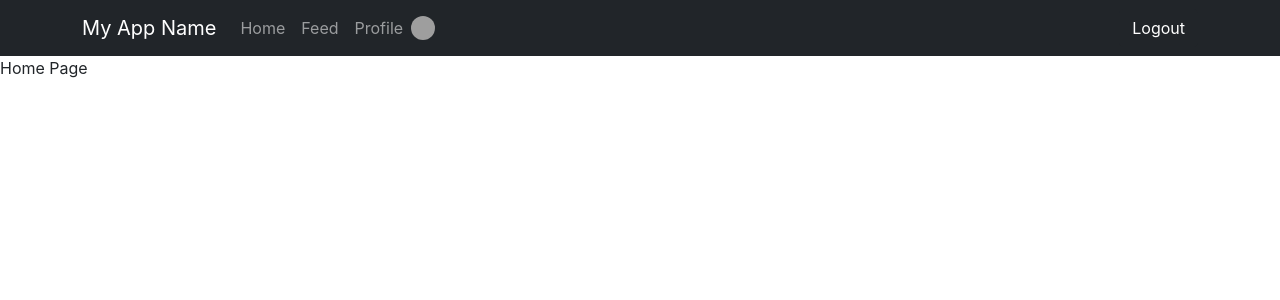
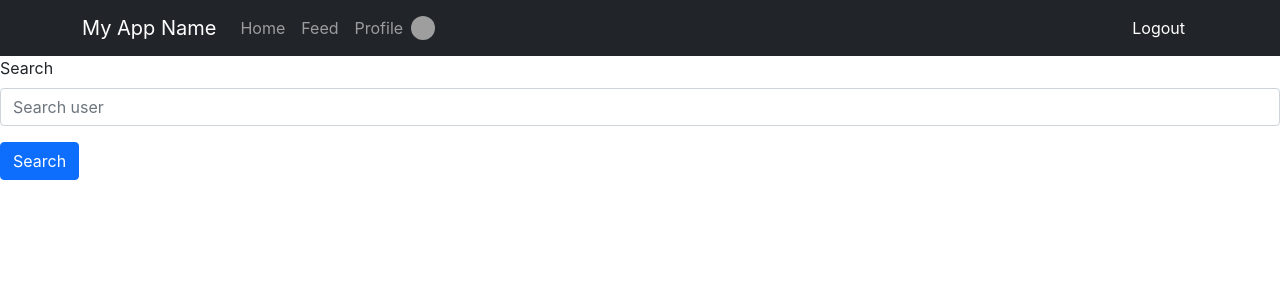
Before and after one commit to jbaranel/web-app, a React (Create React App) app in the folder frontend/: page /home in a window 1280 px wide. Shown: the top 300 px of the page. Built offline with nearby package versions, Linux system fonts and the light colour scheme; sample sign-in values are in the browser's storage; grey boxes are pictures that could not be loaded.

Commit message:
ui changes

```diff
--- a/frontend/src/components/ProfileCard.jsx
+++ b/frontend/src/components/ProfileCard.jsx
@@ -35,9 +35,9 @@ function ProfileCard() {
         :
         <>
             <h1>{user.firstName} {user.lastName}</h1>
-            <Avatar alt="Profile Picture" src={user.avatar} sx={{ width: 128, height: 128 }}/>
+            <Avatar alt="Profile Picture" src={user.avatar_url} sx={{ width: 128, height: 128 }}/>
             <ul>
-                Following: {user.following.map((follow, index) => {return <li key={index}>{follow}</li>})}
+                {/* Following: {user.following.map((follow, index) => {return <li key={index}>{follow}</li>})} */}
             </ul>
         </>}
   </div>;
--- /dev/null
+++ b/frontend/src/components/SearchUser.jsx
@@ -0,0 +1,51 @@
+import { React, useState } from "react";
+import Form from "react-bootstrap/Form";
+import Button from "react-bootstrap/Button";
+
+function SearchUser() {
+  const [searchUser, setSearchUser] = useState("");
+  const [user, setUser] = useState("");
+
+  const getUser = async () => {
+    const token = localStorage.getItem("auth")
+    let payload = {
+        method: "GET",
+        headers: {
+          "Content-Type": "application/json",
+          "Authorization": `Bearer ${token}`
+        },
+      };
+      let user = await fetch(
+        `${process.env.REACT_APP_API_URL}/user/${searchUser}`,
+        payload
+      ).then(res => res.json())
+      setUser(user)
+  }
+  const handleSubmit = (event) => {
+    event.preventDefault();
+    getUser()
+    console.log(user)
+
+};
+
+  return (
+    <div>
+      <Form onSubmit={handleSubmit}>
+        <Form.Group className="mb-3" controlId="formBasicEmail">
+          <Form.Label>Search</Form.Label>
+          <Form.Control
+            type="text"
+            placeholder="Search user"
+            value={searchUser}
+            onChange={(e) => setSearchUser(e.target.value)}
+          />
+        </Form.Group>
+        <Button variant="primary" type="submit">
+          Search
+        </Button>
+      </Form>
+    </div>
+  );
+}
+
+export default SearchUser;
--- a/frontend/src/components/UploadButton.jsx
+++ b/frontend/src/components/UploadButton.jsx
@@ -38,7 +38,7 @@ const UploadAndDisplayImage = () => {
           Authorization: `Bearer ${token}`
         },
         body: JSON.stringify({
-          avatar:avatarUrl
+          avatar_url:avatarUrl
         })
       }
 
--- a/frontend/src/pages/Home.jsx
+++ b/frontend/src/pages/Home.jsx
@@ -1,9 +1,9 @@
 import React from "react";
-
+import SearchUser from "../components/SearchUser";
 export default function Home() {
   return (
     <div>
-      Home Page
+      <SearchUser></SearchUser>
     </div>
   );
 }
```
